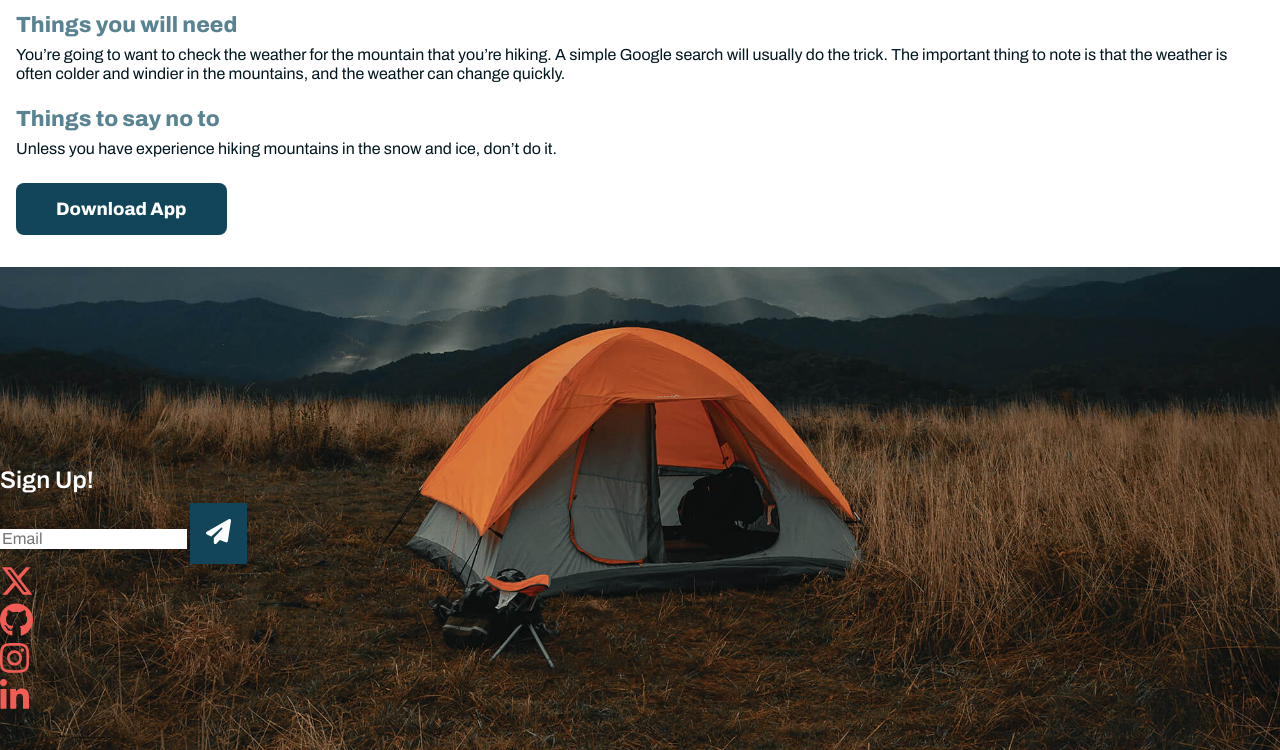
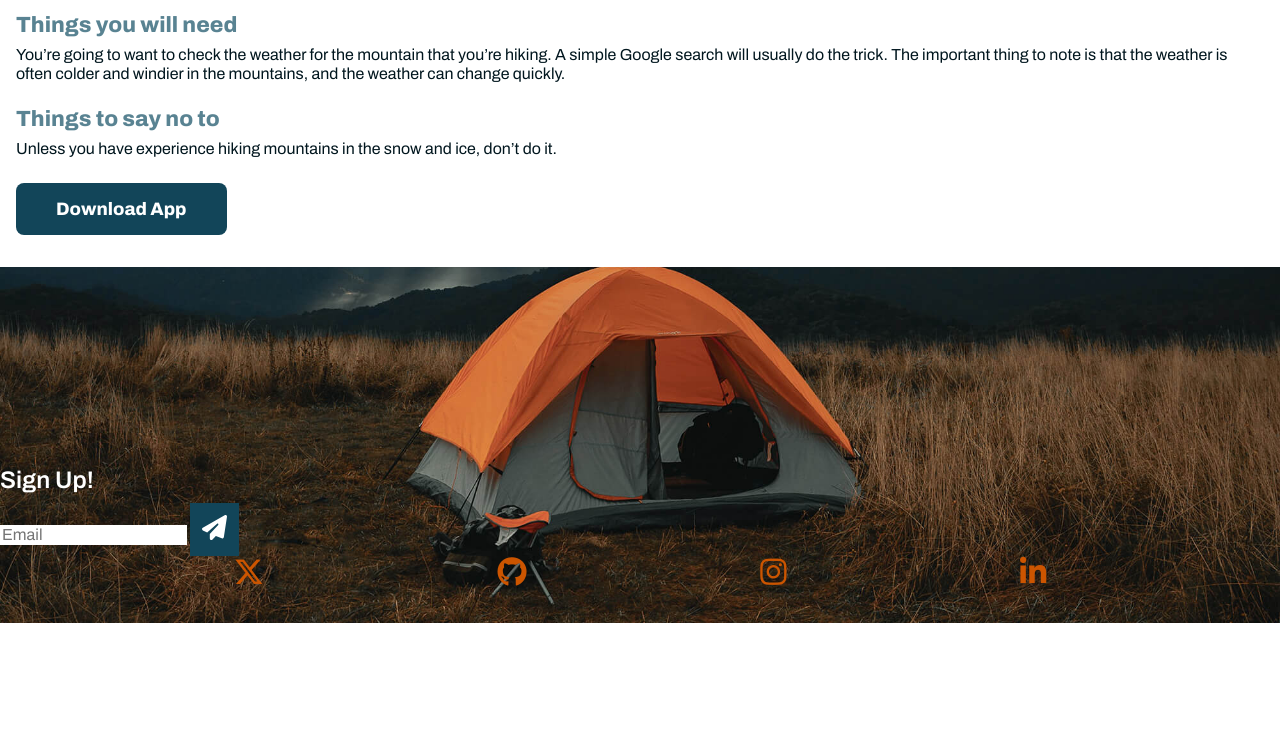
Before and after one commit to ardavis414/INFO552, a plain HTML site: page index.html in a window 1280 px wide. Shown: the part 2083-2833 px from the top of the page. After the commit the page ends 2706 px from the top, so only its background shows below. Drawn offline with nearby package versions, Linux system fonts and the light colour scheme.

Commit message:
Font Awesome

```diff
--- a/index.html
+++ b/index.html
@@ -10,10 +10,13 @@
     <link rel="preconnect" href="https://fonts.gstatic.com" crossorigin>
     <link href="https://fonts.googleapis.com/css2?family=Archivo:ital,wght@0,100..900;1,100..900&family=Oswald:wght@200..700&display=swap" rel="stylesheet">
 
+   <!-- Font Awesome -->
+   <script src="https://kit.fontawesome.com/7ab68a398d.js" crossOrigin="anonymous"></script>
+
     <!--Style Sheet-->
     <link rel="stylesheet" href="css/styles.css">
 
-    <title>Week 3 SCSS Intro</title>
+    <title>Week 4</title>
 </head>
 
 <body>
@@ -112,10 +115,10 @@
             <button><img src="img/footer/plane.svg" alt="plane icon"></button>
 
             <ul>
-                <li><a href="https://twitter.com/?lang=en"><img src="img/footer/x.svg" alt="x icon"></a></li>
-                <li><a href="https://github.com/login"><img src="img/footer/git.svg" alt="git icon"></a></li>
-                <li><a href="https://www.instagram.com/"><img src="img/footer/ig.svg" alt="ig icon"></a></li>
-                <li><a href="https://www.linkedin.com/login"><img src="img/footer/link.svg" alt="linkedin icon"></a></li>
+                <li><a href="https://twitter.com/?lang=en"><i class="fa-brands fa-x-twitter"></i></a></li>
+                <li><a href="https://github.com/login"><i class="fa-brands fa-github"></i></a></li>
+                <li><a href="https://www.instagram.com/"><i class="fa-brands fa-instagram"></i></a></li>
+                <li><a href="https://www.linkedin.com/login"><i class="fa-brands fa-linkedin-in"></i></a></li>
 
             </ul>
         </form>
--- a/scss/layout/_footer.scss
+++ b/scss/layout/_footer.scss
@@ -27,14 +27,20 @@ footer{
 
         button{
             background-color: var(--blue);
-            padding: 16px;
+            padding: 12px;
         }
     }
 
     ul{
 
+        display: flex;
+            flex-direction: row;
+        justify-content: space-evenly;
+
         li{
             a{
+                color: var(--orangeBurnt);
+                font-size: rem-calc(30);
 
             }
 
```
Also changed, not shown: contact.html (+8 -5 lines), scss/helpers/_mixins.scss (+5 -5 lines), views.html (+8 -5 lines), css/styles.css.
